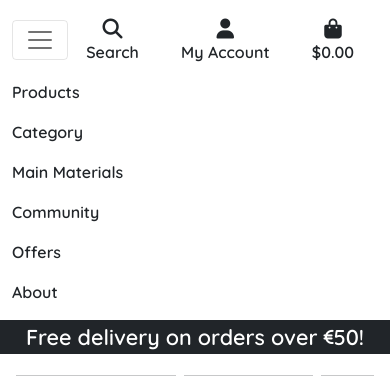
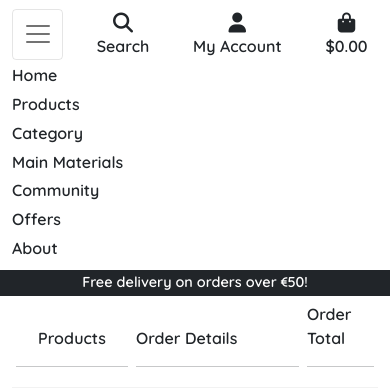
Before and after one commit to Nathisaraujo/project5, a Django app: page /profile/orders/ in a window 390 px wide, after a click that opens the changed part. Shown: the top 388 px of the page. Run offline with Django 3.2, Linux system fonts and the light colour scheme; a user stored in the database is signed in; data comes from the database, SQL or seed files in the repository; some libraries are stand-ins or nearby versions; some web fonts are replaced.

Commit message:
media queries adjustments - deleted profile-titles class

```diff
--- a/about/templates/about/edit_about_me.html
+++ b/about/templates/about/edit_about_me.html
@@ -14,7 +14,7 @@
     <div class="container">
         <div class="row justify-content-center">
             <div class="col-12 col-md-6 mt-5">
-                <h2 class="logo-font profiles-titles mt-4"><i class="fa-solid fa-gear"></i> About Me Management</h2>
+                <h2 class="logo-font mt-4"><i class="fa-solid fa-gear"></i> About Me Management</h2>
                 <h5 class="text-muted">Edit "About Me" Page</h5>
                 <hr>
             </div>
--- a/bag/templates/bag/bag.html
+++ b/bag/templates/bag/bag.html
@@ -14,7 +14,7 @@
     <div class="container mb-2">
         <div class="row mt-5">
             <div class="col">
-                <h2 class="mt-5 profiles-titles"><i class="fa-solid fa-bag-shopping"></i> Shopping Bag</h2>
+                <h2 class="mt-5 logo-font"><i class="fa-solid fa-bag-shopping"></i> Shopping Bag</h2>
                 <hr>
             </div>
         </div>
--- a/blog/templates/blog/add_post.html
+++ b/blog/templates/blog/add_post.html
@@ -14,7 +14,7 @@
     <div class="container">
         <div class="row justify-content-center mt-5">
             <div class="col-12 col-md-6">
-                <h2 class="logo-font mt-4 profiles-titles"><i class="fa-solid fa-gear"></i> Post Management</h2>
+                <h2 class="logo-font mt-4"><i class="fa-solid fa-gear"></i> Post Management</h2>
                 <h5 class="text-muted">Add a Post</h5>
                 <hr>
             </div>
--- a/drawing_gratitude/settings.py
+++ b/drawing_gratitude/settings.py
@@ -27,7 +27,7 @@
 SECRET_KEY = os.environ.get('SECRET_KEY')
 
 # SECURITY WARNING: don't run with debug turned on in production!
-DEBUG = False
+DEBUG = True
 # 'DEVELOPMENT' in os.environ
 
 ALLOWED_HOSTS = [
--- a/events/templates/events/add_event.html
+++ b/events/templates/events/add_event.html
@@ -14,7 +14,7 @@
     <div class="container">
         <div class="row mt-5 justify-content-center">
             <div class="col-12 col-md-6">
-                <h2 class="logo-font mt-4 profiles-titles"><i class="fa-solid fa-gear"></i> Event Management</h2>
+                <h2 class="logo-font mt-4"><i class="fa-solid fa-gear"></i> Event Management</h2>
                 <h5 class="text-muted">Add an Event</h5>
                 <hr>
             </div>
--- a/events/templates/events/edit_event.html
+++ b/events/templates/events/edit_event.html
@@ -14,7 +14,7 @@
     <div class="container">
         <div class="row mt-5 justify-content-center">
             <div class="col-12 col-md-6">
-                <h2 class="logo-font profiles-titles mt-4"><i class="fa-solid fa-gear"></i> Event Management</h2>
+                <h2 class="logo-font mt-4"><i class="fa-solid fa-gear"></i> Event Management</h2>
                 <h5 class="text-muted">Edit an Event</h5>
                 <hr>
             </div>
--- a/products/templates/products/add_product.html
+++ b/products/templates/products/add_product.html
@@ -14,7 +14,7 @@
     <div class="container mt-5">
         <div class="row justify-content-center">
             <div class="col-12 col-md-6 mt-5">
-                <h2 class="logo-font profiles-titles"><i class="fa-solid fa-gear"></i> Product Management</h2>
+                <h2 class="logo-font"><i class="fa-solid fa-gear"></i> Product Management</h2>
                 <h5 class="text-muted">Add a Product</h5>
                 <hr>
             </div>
--- a/products/templates/products/add_product_tags.html
+++ b/products/templates/products/add_product_tags.html
@@ -14,7 +14,7 @@
     <div class="container">
         <div class="row justify-content-center mt-5">
             <div class="col-12 col-md-6 mt-5">
-                <h2 class="logo-font profiles-titles"><i class="fa-solid fa-gear"></i> Product Management</h2>
+                <h2 class="logo-font"><i class="fa-solid fa-gear"></i> Product Management</h2>
                 <h5 class="text-muted">Add Product Tags</h5>
                 <p><i class="fa-solid fa-triangle-exclamation" style="color: #FFD43B;"></i>
                     Adding more than one tag:
--- a/products/templates/products/edit_product.html
+++ b/products/templates/products/edit_product.html
@@ -14,7 +14,7 @@
     <div class="container mt-5">
         <div class="row justify-content-center">
             <div class="col-12 col-md-6 mt-5">
-                <h2 class="logo-font profiles-titles"><i class="fa-solid fa-gear"></i> Product Management</h2>
+                <h2 class="logo-font"><i class="fa-solid fa-gear"></i> Product Management</h2>
                 <h5 class="text-muted">Edit a Product</h5>
                 <hr>
             </div>
--- a/profiles/static/profiles/css/profile.css
+++ b/profiles/static/profiles/css/profile.css
@@ -88,10 +88,6 @@
     max-width: 10em;
 }
 
-.profiles-titles {
-    font-size: 2em;
-}
-
 .padding-wishlist {
     padding-left: 2.5em;
 }
@@ -117,6 +113,19 @@
     }
 }
 
+@media (max-width: 992px) {
+    .logo-font {
+        font-size: 1.5em;
+    }
+
+    .order-img {
+        max-width: 7em;
+    }
+
+    .profiles-titles {
+        font-size: 1.5em;
+    }
+}
 
 @media (max-width: 480px) {
     .profile-table {
--- a/profiles/templates/profiles/management.html
+++ b/profiles/templates/profiles/management.html
@@ -18,7 +18,7 @@
     <div class="container">
       <div class="row mt-4">
         <div class="col mt-5">
-          <h2 class="text-center profiles-titles"><i class="fa-solid fa-gears"></i><br>Website Management</h2>
+          <h2 class="text-center logo-font"><i class="fa-solid fa-gears"></i><br>Website Management</h2>
           <hr>
           <p class="text-center">
             Here you can manage your website! <br>Click where would you like to do:
--- a/profiles/templates/profiles/orders.html
+++ b/profiles/templates/profiles/orders.html
@@ -18,7 +18,7 @@
     <div class="container">
         <div class="row mt-4">
             <div class="col mt-5 ">
-                <h2 class="text-center mb-4 profiles-titles"><i class="fa-solid fa-bag-shopping"></i> Orders</h2>
+                <h2 class="text-center mb-4 logo-font"><i class="fa-solid fa-bag-shopping"></i> Orders</h2>
                 <hr>
             </div>
         </div>
--- a/profiles/templates/profiles/recommendation_form.html
+++ b/profiles/templates/profiles/recommendation_form.html
@@ -18,7 +18,7 @@
     <div class="container">
         <div class="row mt-4">
             <div class="col mt-5">
-                <h2 class="text-center profiles-titles"><i class="fa-solid fa-users"></i><br>Community Suggestion</h2>
+                <h2 class="text-center logo-font"><i class="fa-solid fa-users"></i><br>Community Suggestion</h2>
                 <hr>
                 <p class="text-center"> Feel free to send me your drawing suggestions here.<br>
                     Every month, I'll randomly select one suggestion to bring to life!<br>
--- a/static/css/base.css
+++ b/static/css/base.css
@@ -760,6 +760,23 @@
         max-width: 12em;
         padding-top: 3em;
     }
+
+    .logo-font {
+        font-size: 1.5em;
+    }
+
+    .nav-link {
+        padding: 0.15rem;
+    }
+
+    .navbar-toggler {
+        padding: .6rem .6rem;
+    }
+
+    #delivery-banner h4 {
+        font-size: .9rem;
+    }
+
 }
 
 @media (max-width: 768px) {
@@ -884,8 +901,4 @@
     .btn-wish-detail {
        margin: 16px;
     }
-
-    /* .profiles-titles {
-        font-size: 2em;
-    } */
 }
--- a/templates/allauth/account/password_change.html
+++ b/templates/allauth/account/password_change.html
@@ -7,7 +7,7 @@
 
 {% block inner_content %}
 <div class="row mt-5 offset-md-3">
-    <h2 class="logo-font profiles-titles mb-4">{% trans "Change Password" %}</h2>
+    <h2 class="logo-font mb-4">{% trans "Change Password" %}</h2>
     <hr>
 
     <form method="POST" action="{% url 'account_change_password' %}" class="password_change">
--- a/templates/allauth/account/password_reset.html
+++ b/templates/allauth/account/password_reset.html
@@ -9,7 +9,7 @@
 {% block inner_content %}
 
 <div class="row mt-5 offset-md-3">
-    <h2 class="logo-font profiles-titles mt-5"><i class="fa-solid fa-arrow-rotate-left"></i> {% trans "Password Reset" %}</h2>
+    <h2 class="logo-font mt-5"><i class="fa-solid fa-arrow-rotate-left"></i> {% trans "Password Reset" %}</h2>
     {% if user.is_authenticated %}
     {% include "account/snippets/already_logged_in.html" %}
     {% endif %}
--- a/templates/allauth/account/password_set.html
+++ b/templates/allauth/account/password_set.html
@@ -7,7 +7,7 @@
 
 {% block inner_content %}
 <div class="row mt-5 offset-md-3">
-    <h2 class="logo-font profiles-titles mb-4">{% trans "Set Password" %}</h2>
+    <h2 class="logo-font mb-4">{% trans "Set Password" %}</h2>
     <hr>
 
     <form method="POST" action="{% url 'account_set_password' %}" class="password_set">
--- a/templates/allauth/account/verification_sent.html
+++ b/templates/allauth/account/verification_sent.html
@@ -6,7 +6,7 @@
 
 {% block inner_content %}
 <div class="row mt-5 offset-md-3">
-    <h2 class="logo-font mt-5 profiles-titles"><i class="fa-regular fa-circle-check"></i> {% trans "Verify Your E-mail Address" %}</h2>
+    <h2 class="logo-font mt-5"><i class="fa-regular fa-circle-check"></i> {% trans "Verify Your E-mail Address" %}</h2>
     <hr>
 
     <p>{% blocktrans %}We have sent an e-mail to you for verification. Follow the link provided to finalize the signup process. Please contact us if you do not receive it within a few minutes.{% endblocktrans %}</p>
--- a/templates/includes/main-nav.html
+++ b/templates/includes/main-nav.html
@@ -1,7 +1,12 @@
 <div class="collapse navbar-collapse" id="main-nav">
     <ul class="navbar-nav me-auto mx-auto">
+        <li class="nav-item d-block d-md-none">
+            <a class="font-weight-bold nav-link text-dark mr-5" href="{% url 'home' %}" id="home-link">
+                Home
+            </a>
+        </li>
         <li class="nav-item dropdown">
-            <a class="logo-font fw-bold nav-link text-dark me-5" href="#" id="all-products-link" role="button" data-bs-toggle="dropdown" aria-expanded="false">
+            <a class="fw-bold nav-link text-dark me-5" href="#" id="all-products-link" role="button" data-bs-toggle="dropdown" aria-expanded="false">
                 Products
             </a>
             <ul class="dropdown-menu border-0" aria-labelledby="all-products-link">
@@ -12,7 +17,7 @@
         </li>
 
         <li class="nav-item dropdown">
-            <a class="logo-font fw-bold nav-link text-dark me-5" href="#" id="clothing-link" role="button" data-bs-toggle="dropdown" aria-expanded="false">
+            <a class="fw-bold nav-link text-dark me-5" href="#" id="clothing-link" role="button" data-bs-toggle="dropdown" aria-expanded="false">
                 Category
             </a>
             <ul class="dropdown-menu border-0" aria-labelledby="categories-link">
@@ -33,7 +38,7 @@
         </li>
 
         <li class="nav-item dropdown">
-            <a class="logo-font fw-bold nav-link text-dark me-5" href="#" id="homeware-link" role="button" data-bs-toggle="dropdown" aria-expanded="false">
+            <a class="fw-bold nav-link text-dark me-5" href="#" id="homeware-link" role="button" data-bs-toggle="dropdown" aria-expanded="false">
                 Main Materials
             </a>
             <ul class="dropdown-menu border-0" aria-labelledby="homeware-link">
@@ -46,11 +51,11 @@
         </li>
 
         <li class="nav-item">
-            <a class="nav-link logo-font fw-bold text-dark" href="{% url 'community' %}">Community</a>
+            <a class="nav-link fw-bold text-dark" href="{% url 'community' %}">Community</a>
         </li>
 
         <li class="nav-item dropdown">
-            <a class="logo-font fw-bold nav-link text-dark" href="" role="button" data-bs-toggle="dropdown" aria-expanded="false">
+            <a class="fw-bold nav-link text-dark" href="" role="button" data-bs-toggle="dropdown" aria-expanded="false">
                 Offers
             </a>
             <ul class="dropdown-menu border-0" aria-labelledby="specials-link">
@@ -59,7 +64,7 @@
             </ul>
         </li>
         <li class="nav-item dropdown">
-            <a class="logo-font fw-bold nav-link text-dark" href="" id="specials-link" role="button" data-bs-toggle="dropdown" aria-expanded="false">
+            <a class="fw-bold nav-link text-dark" href="" id="specials-link" role="button" data-bs-toggle="dropdown" aria-expanded="false">
                 About
             </a>
             <ul class="dropdown-menu border-0" aria-labelledby="specials-link">
```
